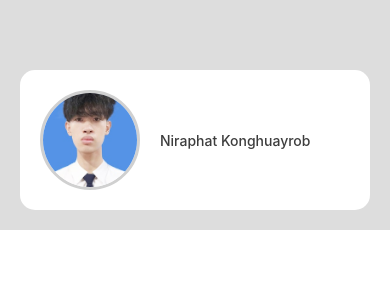
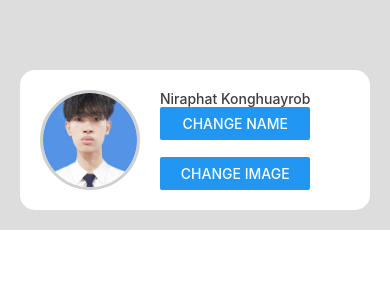
Before and after one commit to NiraphatK/TNIreactNative, a React Native app: screen / in a window 390 px wide. Shown: the top 300 px of the page. Built offline with nearby package versions, Linux system fonts and the light colour scheme.

Commit message:
Practice2_Ch04_ReactHook[July,27,2024]

```diff
--- a/components/ProfileScreen.tsx
+++ b/components/ProfileScreen.tsx
@@ -1,14 +1,30 @@
-import { StyleSheet, Text, View, Image } from "react-native";
-import React from "react";
+import { StyleSheet, Text, View, Image, Button } from "react-native";
+import React, { useState } from "react";
 import styles from "../styles/styles";
 
 const ProfileScreen = (): React.JSX.Element => {
   const profileImage = require("../assets/profileImage.jpg");
+  const profileImage2 = require("../assets/profileImage2.jpg");
+  const [name, setName] = useState("Niraphat Konghuayrob");
+  const [image, setImage] = useState(profileImage);
+
+  const handleChangeName = () => {
+    setName("Phat");
+  };
+  const handleChangeImage = () => {
+    setImage(profileImage2);
+  };
+
   return (
-    <View style={styles.container}>
+    <View style={[styles.container]}>
       <View style={styles.profileContainer}>
-        <Image style={styles.profileImage} source={profileImage} />
-        <Text style={styles.profileName}>Niraphat Konghuayrob</Text>
+        <Image style={styles.profileImage} source={image} />
+        <View>
+          <Text style={styles.profileName}>{name}</Text>
+          <Button title="CHANGE NAME" onPress={handleChangeName} />
+          <Text>{"\n"}</Text>
+          <Button title="CHANGE IMAGE" onPress={handleChangeImage} />
+        </View>
       </View>
     </View>
   );
--- a/styles/styles.ts
+++ b/styles/styles.ts
@@ -1,7 +1,6 @@
 import { StyleSheet } from "react-native";
 
-
-export default StyleSheet.create({
+const styles = StyleSheet.create({
   container: {
     alignItems: "center",
     padding: 20,
@@ -30,3 +29,4 @@ export default StyleSheet.create({
     fontWeight: "500",
   },
 });
+export default styles;
```
